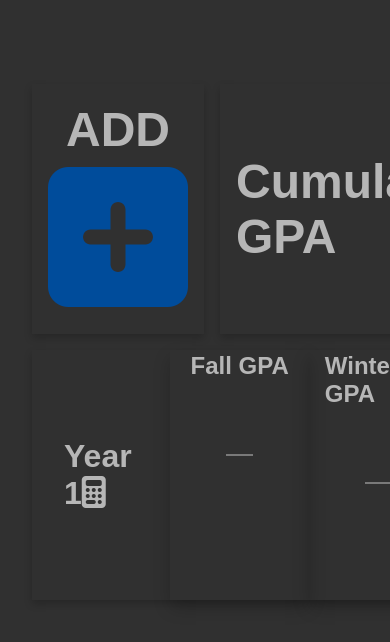
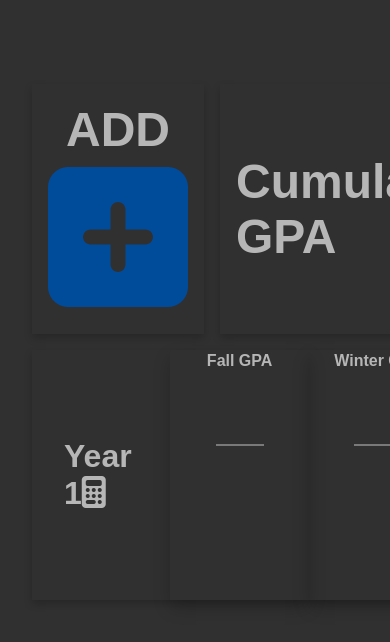
Before and after one commit to Ewcw17/tmu-gpa-calc, a plain HTML site: page src/html/cumulgpa.html in a window 390 px wide. Both pictures are taken after a click on the button 118 px from the left and 369 px from the top of the page. Shown: the top 642 px of the page. Drawn offline with Linux system fonts and the light colour scheme.

Commit message:
input_validation&input_size

```diff
--- a/src/css/cumulgpa.css
+++ b/src/css/cumulgpa.css
@@ -88,7 +88,7 @@
     background-color: transparent;
     border: none;
     outline: none;
-    width: 25%;
+    width: 45%;
     font-size: 1em;
     box-sizing: border-box;
     padding-bottom: 5px;
@@ -162,3 +162,15 @@
 .cum_gpa {
     font-size: 6em;
 }
+
+
+/* change font size upon  screen size change */
+@media only screen and (max-width: 600px) {
+    [container] {
+        padding-top: 2em;
+    }
+    [class^="term-h"] {
+        font-size: 1em;
+
+    }
+  }
--- a/src/js/cumul.js
+++ b/src/js/cumul.js
@@ -52,8 +52,11 @@ function add_year(e) {
     const h1_calculate = document.createElement("h1");
     //Inputs
     const gpa_input_1 = document.createElement("input");
+    gpa_input_1.type = "number"
     const gpa_input_2 = document.createElement("input");
+    gpa_input_2.type = "number"
     const gpa_input_3 = document.createElement("input");
+    gpa_input_3.type = "number"
     const calc_icon = document.createElement("i");
     // Inner Text
 
```
